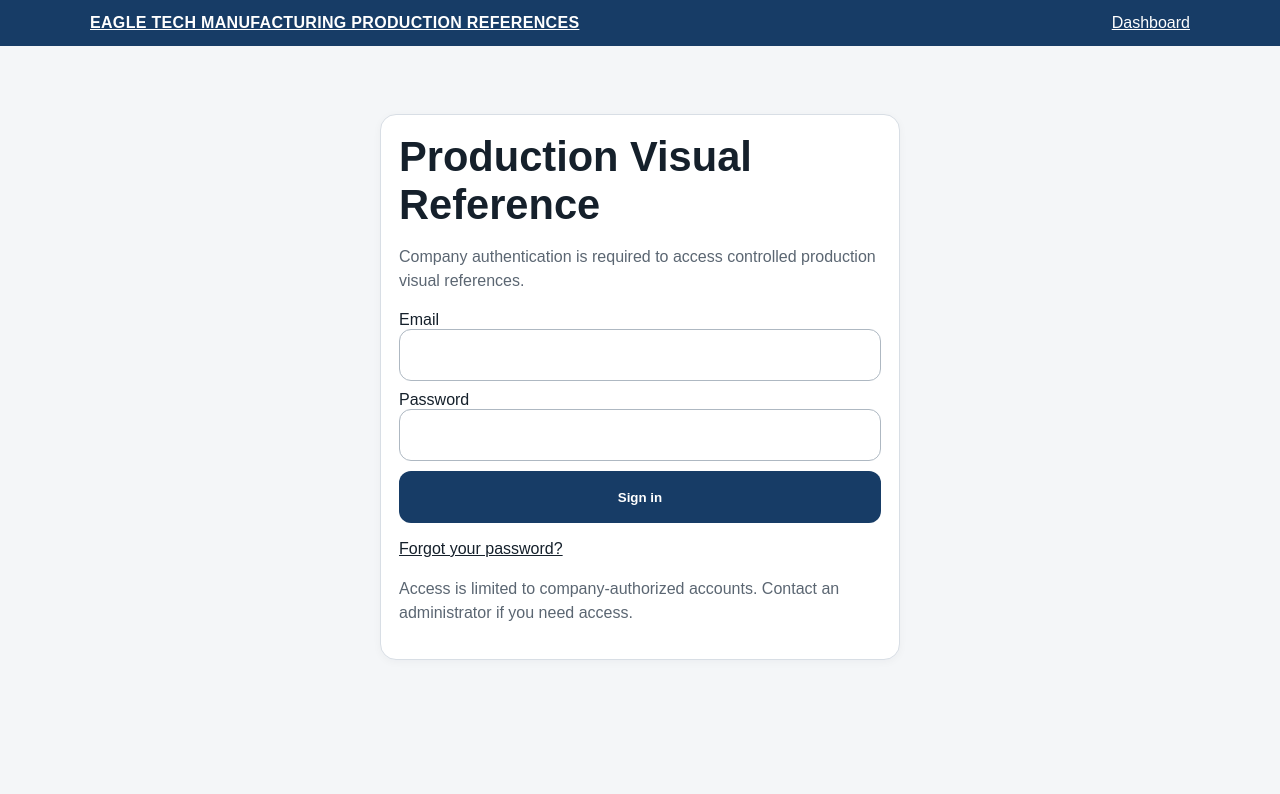
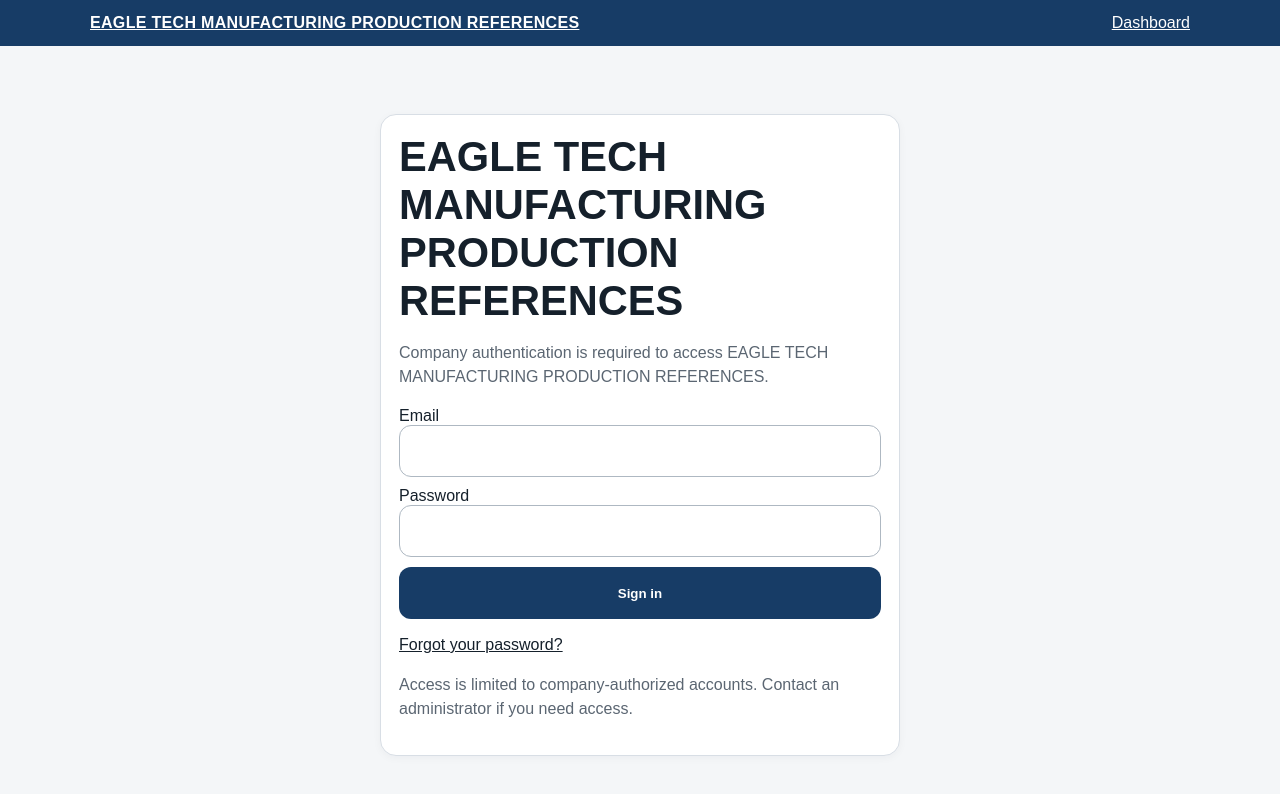
Before and after one commit to quirozr21-ops/production-visual-reference, a Next.js app: page /auth/login in a window 1280 px wide. Shown: the top 794 px of the page. Built offline with nearby package versions, Linux system fonts and the light colour scheme.

Commit message:
Rename Production Visual Reference branding

```diff
--- a/src/app/auth/login/page.tsx
+++ b/src/app/auth/login/page.tsx
@@ -11,9 +11,9 @@ export default async function LoginPage({
   return (
     <main className="shell">
       <div className="card" style={{ maxWidth: 520, margin: "48px auto" }}>
-        <h1>Production Visual Reference</h1>
+        <h1>EAGLE TECH MANUFACTURING PRODUCTION REFERENCES</h1>
         <p className="muted">
-          Company authentication is required to access controlled production visual references.
+          Company authentication is required to access EAGLE TECH MANUFACTURING PRODUCTION REFERENCES.
         </p>
         {params.error ? <div className="status danger">{params.error}</div> : null}
         {params.passwordUpdated ? (
```
